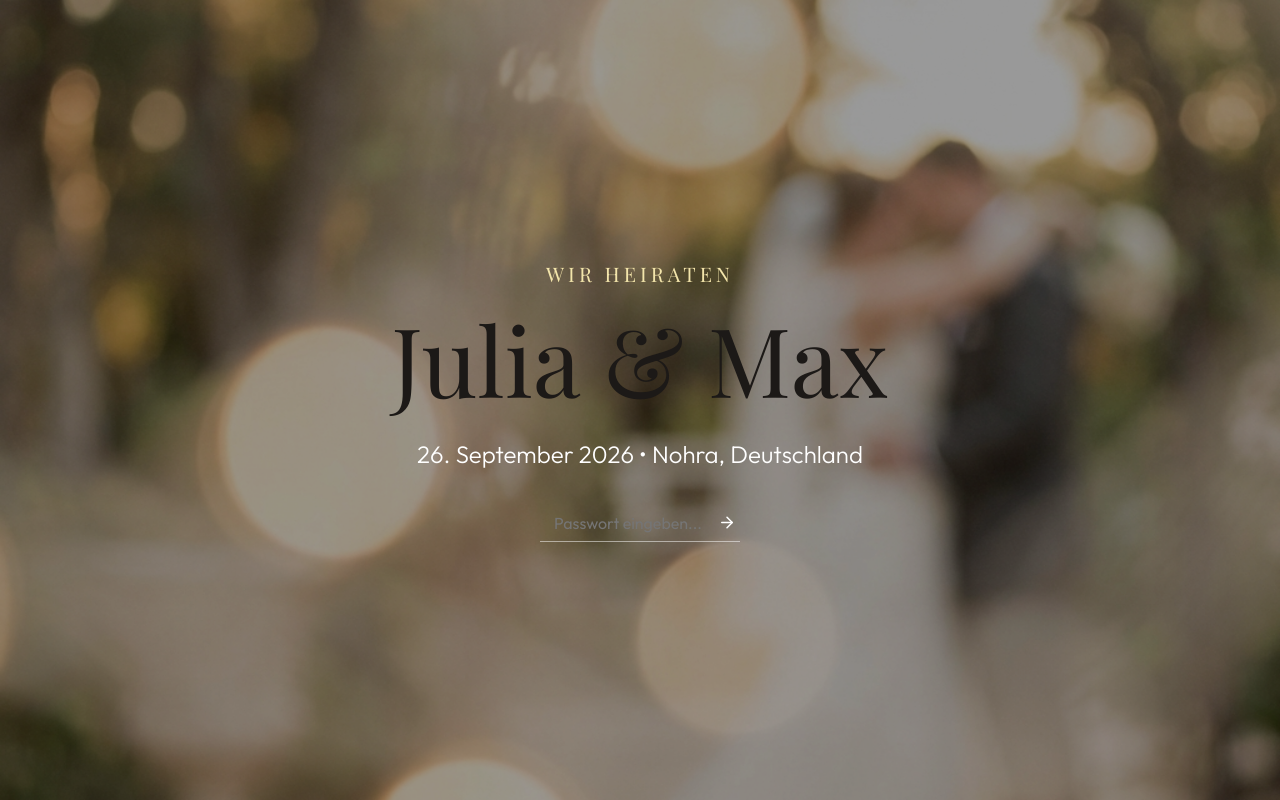
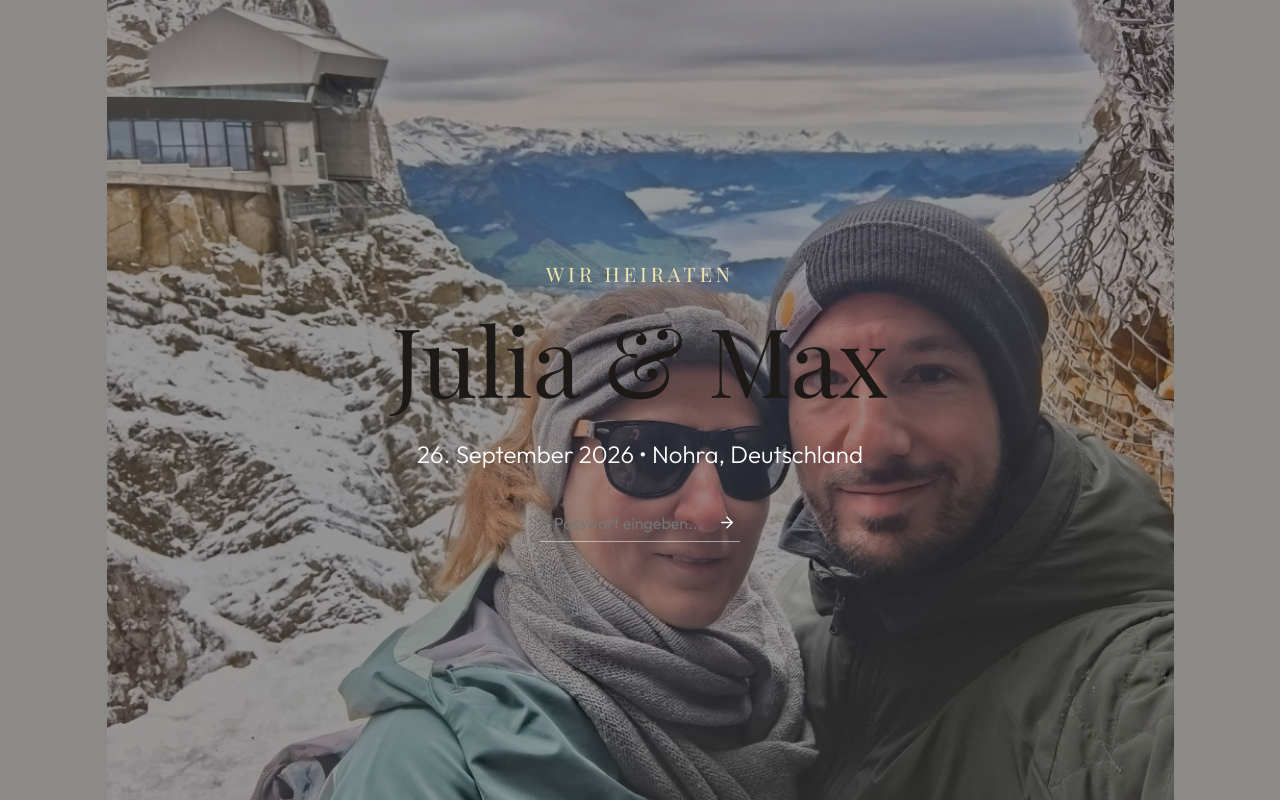
Before and after one commit to hee7ondumpsterfire/hochzeit, a React (Vite) app: page / in a window 1280 px wide. Built offline with nearby package versions, Linux system fonts and the light colour scheme; a web font is replaced by a local one.

Commit message:
style: Adjust Hero image sizing to contain and update image asset

```diff
--- a/src/components/Hero.css
+++ b/src/components/Hero.css
@@ -11,9 +11,11 @@
     position: absolute;
     inset: 0;
     z-index: 0;
-    background-size: cover;
+    background-size: contain;
     background-position: center;
     background-repeat: no-repeat;
+    background-color: var(--color-secondary);
+    /* or #000 to frame the photo */
 }
 
 .hero-overlay {
--- a/src/components/Hero.jsx
+++ b/src/components/Hero.jsx
@@ -1,7 +1,7 @@
 import React, { useState } from 'react';
 import { motion } from 'framer-motion';
 import { Lock, ArrowRight } from 'lucide-react';
-import heroImg from '../assets/hero.png';
+import heroImg from '../assets/hero-new.jpg';
 import './Hero.css';
 import Countdown from './Countdown';
 
```
Also changed, not shown: src/assets/hero-new.jpg (added).
